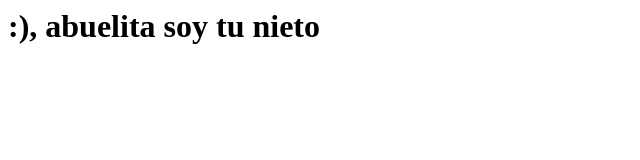
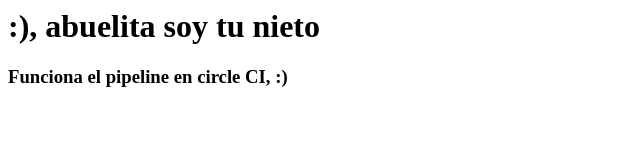
Before and after one commit to LucNieto/DevOps, a website: page public/index.html in a window 1280 px wide. Shown: the whole page, without its empty margins (0-640 px from the left). Drawn offline with Linux system fonts and the light colour scheme.

Commit message:
small change on html file

```diff
--- a/public/index.html
+++ b/public/index.html
@@ -5,5 +5,7 @@
   </head>
   <body>
     <h1> :), abuelita soy tu nieto</h1>
+    <h3> Funciona el pipeline en circle CI, :)</h3>
+
   </body>
 </html>
```
